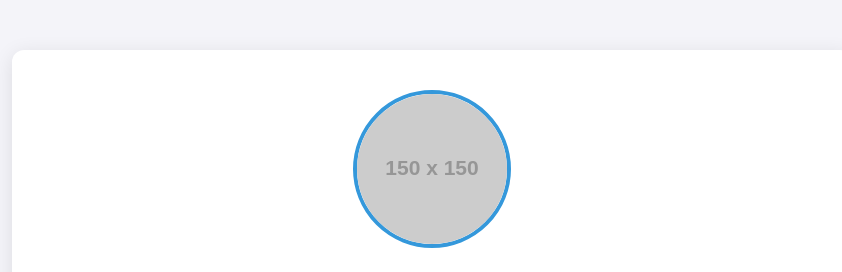
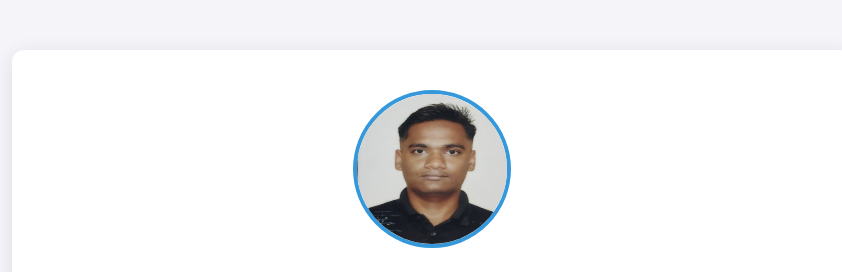
Before and after one commit to SwapnilAkhade824/portfolio, a plain HTML site: page index.html in a window 1280 px wide. Shown: the top 272 px of the page, without its empty margins (208-1050 px from the left). Drawn offline with Linux system fonts and the light colour scheme; placeholder pictures from the web are drawn by us.

Commit message:
Update index.html
Profile photo inserted

```diff
--- a/index.html
+++ b/index.html
@@ -95,7 +95,7 @@
 </head>
 <body>
     <div class="container">
-        <img src="https://via.placeholder.com/150" alt="Profile Picture" class="profile-pic">
+        <img src="profile_photo.jpg" alt="Profile Picture" class="profile-pic">
         <h1>Swapnil Santosh Akhade</h1>
         <h2>AI & ML Enthusiast | Full-Stack Developer</h2>
         <p class="quote">"Turning data into insights and ideas into reality."</p>
```
